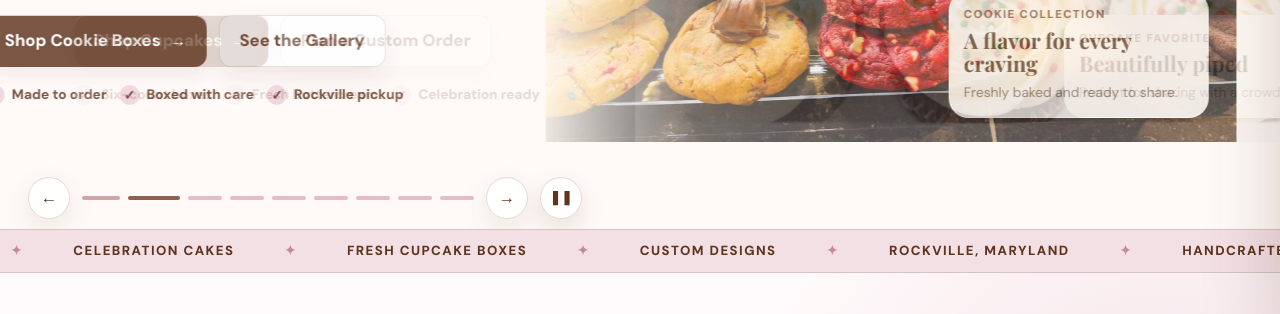
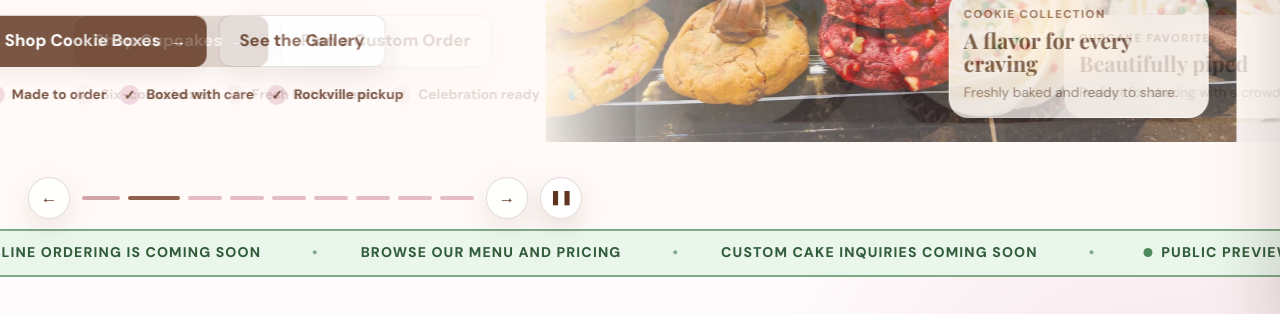
Before and after one commit to TawodzeraT/Selly-bake-house, a website: page index.html in a window 1280 px wide. Shown: the part 454-768 px from the top of the page. Drawn offline with nearby package versions, Linux system fonts and the light colour scheme; no server answers; a web font is replaced by a local one.

Commit message:
Refactor home-strip styles and update marquee content
Updated the home-strip section with new styles and content for the marquee. Removed the old home-strip implementation.

```diff
--- a/index.html
+++ b/index.html
@@ -426,11 +426,81 @@
       color: var(--brown-600);
       box-shadow: var(--shadow-sm);
     }
-
-    .home-strip { background: var(--pink-100); border-top: 1px solid var(--line); border-bottom: 1px solid var(--line); overflow: hidden; }
-    .marquee { display: flex; width: max-content; animation: marquee 28s linear infinite; }
-    .marquee-group { display: flex; align-items: center; gap: 50px; padding: 16px 25px; white-space: nowrap; color: var(--brown-600); font-size: .79rem; font-weight: 800; letter-spacing: .11em; text-transform: uppercase; }
-    .marquee-group span::after { content: "✦"; margin-left: 50px; color: var(--rose); }
+/* Public preview ribbon on Home */
+.home-strip {
+  overflow: hidden;
+  background: #eaf6ec;
+  border-top: 2px solid #7fa889;
+  border-bottom: 2px solid #7fa889;
+}
+
+.marquee {
+  display: flex;
+  width: max-content;
+  animation: marquee 24s linear infinite;
+}
+
+.marquee-group {
+  display: flex;
+  align-items: center;
+  gap: 42px;
+  padding: 14px 24px;
+  white-space: nowrap;
+  color: #315c3b;
+  font-size: .84rem;
+  font-weight: 900;
+  letter-spacing: .08em;
+  text-transform: uppercase;
+}
+
+.marquee-group span {
+  display: inline-flex;
+  align-items: center;
+  gap: 9px;
+}
+
+.marquee-group span::after {
+  content: "•";
+  margin-left: 42px;
+  color: #7fa889;
+}
+
+.preview-pulse {
+  width: 9px;
+  height: 9px;
+  display: inline-block;
+  border-radius: 50%;
+  background: #4f8a5b;
+  box-shadow: 0 0 0 0 rgba(79, 138, 91, .45);
+  animation: previewPulse 1.8s ease-out infinite;
+}
+
+@keyframes previewPulse {
+  0% {
+    box-shadow: 0 0 0 0 rgba(79, 138, 91, .45);
+  }
+
+  70% {
+    box-shadow: 0 0 0 8px rgba(79, 138, 91, 0);
+  }
+
+  100% {
+    box-shadow: 0 0 0 0 rgba(79, 138, 91, 0);
+  }
+}
+
+@keyframes marquee {
+  to {
+    transform: translateX(-50%);
+  }
+}
+
+@media (prefers-reduced-motion: reduce) {
+  .marquee,
+  .preview-pulse {
+    animation: none;
+  }
+}x; color: var(--rose); }
     @keyframes marquee { to { transform: translateX(-50%); } }
 
     .page-hero {
@@ -3399,12 +3469,23 @@ body.preview-mode .product-card-action .button:disabled {
             <button class="hero-pause" type="button" data-slide-toggle aria-label="Pause home slideshow" aria-pressed="false">❚❚</button>
           </div>
         </div>
-      </div>
-      <div class="home-strip" aria-hidden="true">
-        <div class="marquee">
-          <div class="marquee-group"><span>Handcrafted cookies</span><span>Celebration cakes</span><span>Fresh cupcake boxes</span><span>Custom designs</span><span>Rockville, Maryland</span></div>
-          <div class="marquee-group"><span>Handcrafted cookies</span><span>Celebration cakes</span><span>Fresh cupcake boxes</span><span>Custom designs</span><span>Rockville, Maryland</span></div>
-        </div>
+      <div class="home-strip" aria-label="Website preview notice">
+  <div class="marquee">
+    <div class="marquee-group">
+      <span><i class="preview-pulse" aria-hidden="true"></i> Public Preview</span>
+      <span>ONLINE ORDERING IS COMING SOON</span>
+      <span>BROWSE OUR MENU AND PRICING</span>
+      <span>CUSTOM CAKE INQUIRIES COMING SOON</span>
+    </div>
+
+    <div class="marquee-group" aria-hidden="true">
+      <span><i class="preview-pulse"></i> Public Preview</span>
+      <span>ONLINE ORDERING IS COMING SOON</span>
+      <span>BROWSE OUR MENU AND PRICING</span>
+      <span>CUSTOM CAKE INQUIRIES COMING SOON</span>
+    </div>
+  </div>
+</div>
       </div>
 
       <div class="home-content">
```
